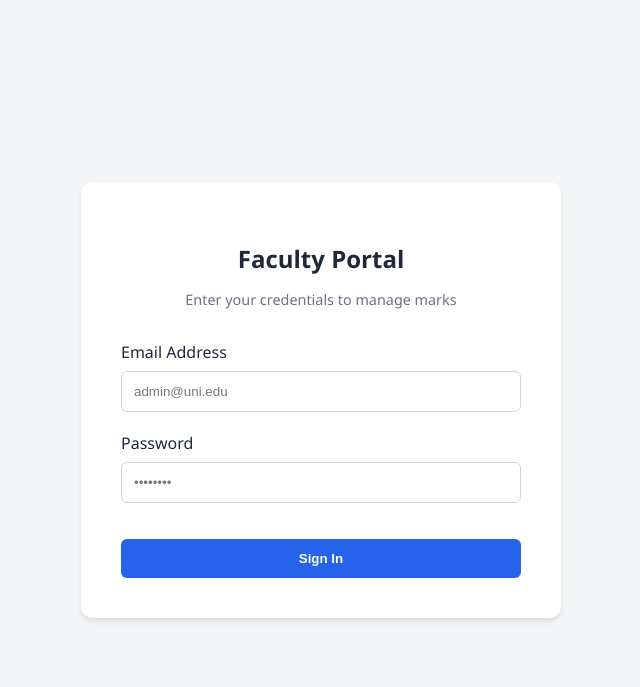
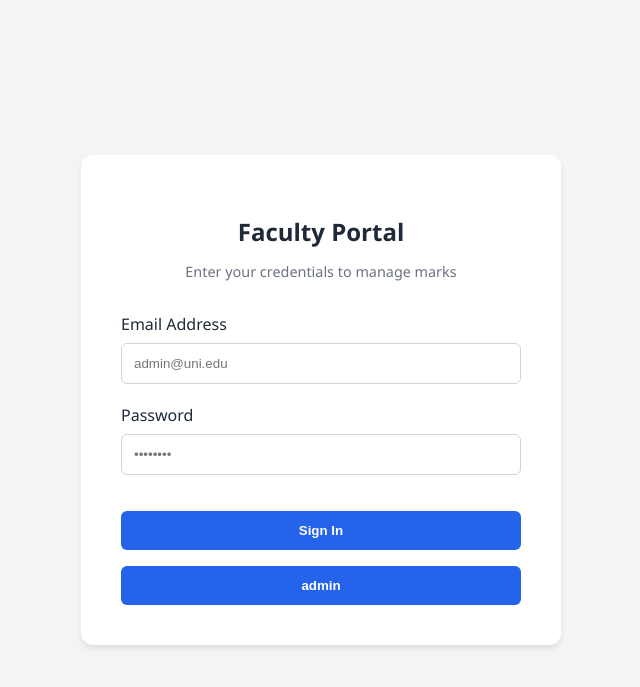
Before and after one commit to alanaj77/College-Internal-Evaluation-System, a Flask app: page /login in a window 1280 px wide. Shown: the top 687 px of the page, without its empty margins (319-959 px from the left). Run offline with Flask 3, Linux system fonts and the light colour scheme.

Commit message:
feat(login): add admin portal link pointing to /admin/login

```diff
--- a/app/templates/login.html
+++ b/app/templates/login.html
@@ -118,6 +118,7 @@
             </div>
 
             <button type="submit" class="login-btn">Sign In</button>
+            <button type="submit" class="login-btn" onclick="window.location.href='/admin/login'">admin</button>
         </form>
     </div>
 
```
